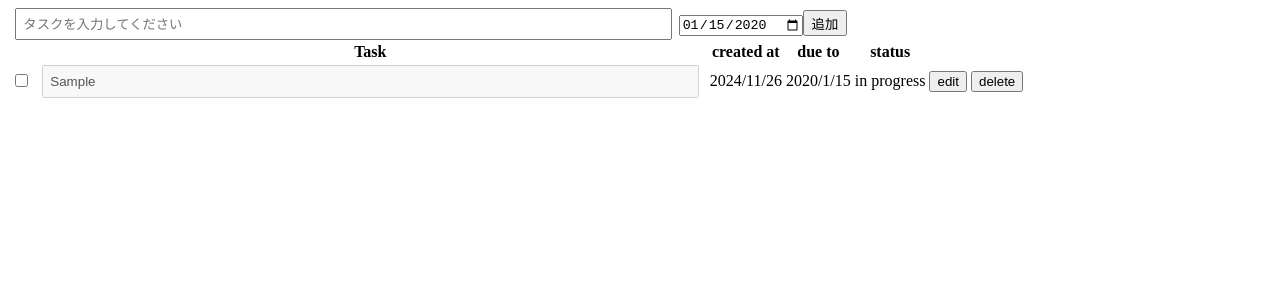
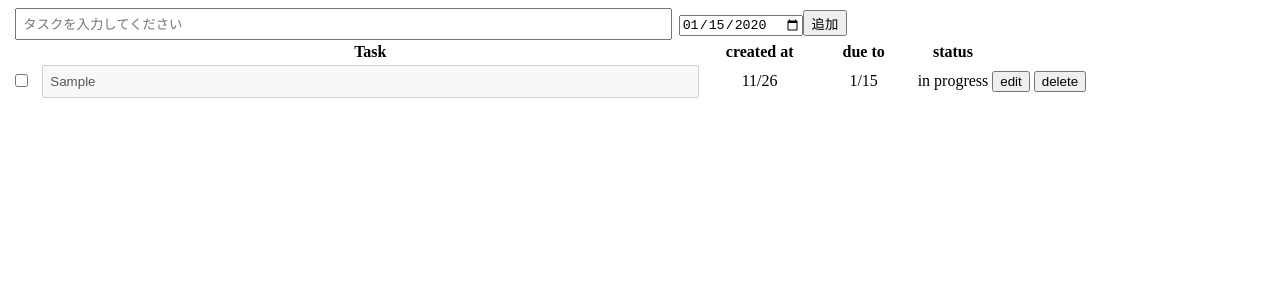
Before and after one commit to ArmorAndNervEsh/react-todo, a React (Vite) app in the folder react-todo/: page / in a window 1280 px wide. Both pictures are taken after typing "Sample", "2020-01-15" into the empty fields and a click on the input "追加". Shown: the top 300 px of the page. Built offline with nearby package versions, Linux system fonts and the light colour scheme.

Commit message:
日付を表示するセルのコンポーネント化

```diff
--- /dev/null
+++ b/react-todo/src/components/DateCell.tsx
@@ -0,0 +1,7 @@
+export const DateCell = (date:Date) => {
+    return (
+        <div style={{minWidth: '100px',textAlign: "center"}}>
+            {date.getMonth()+1}/{date.getDate()}
+        </div>
+    )
+}
--- a/react-todo/src/components/TodoData.tsx
+++ b/react-todo/src/components/TodoData.tsx
@@ -1,5 +1,6 @@
 import { ColumnDef } from "@tanstack/react-table";
 import { SortableHeader } from "./SortableHeader";
+import { DateCell } from "./DateCell";
 
 
 export const todoColumns: ColumnDef<TypeOfTodo>[] = [
@@ -35,18 +36,12 @@ export const todoColumns: ColumnDef<TypeOfTodo>[] = [
     {
         header:  (info) => SortableHeader({title:"created at", info: info}),
         accessorKey: "createdAt",
-        cell: ({row}) => {
-            const todo = row.original
-            return `${todo.createdAt.getFullYear()}/${todo.createdAt.getMonth()+1}/${todo.createdAt.getDate()}`
-        }
+        cell: ({row}) => DateCell(row.original.createdAt)
     },
     {
         header: (info) => SortableHeader({title:"due to", info: info}),
         accessorKey: "limit",
-        cell: ({row}) => {
-            const todo = row.original
-            return `${todo.limit.getFullYear()}/${todo.limit.getMonth()+1}/${todo.limit.getDate()}`
-        }
+        cell: ({row}) => DateCell(row.original.limit)
     },
     {
         header: ({column}) => {
```
